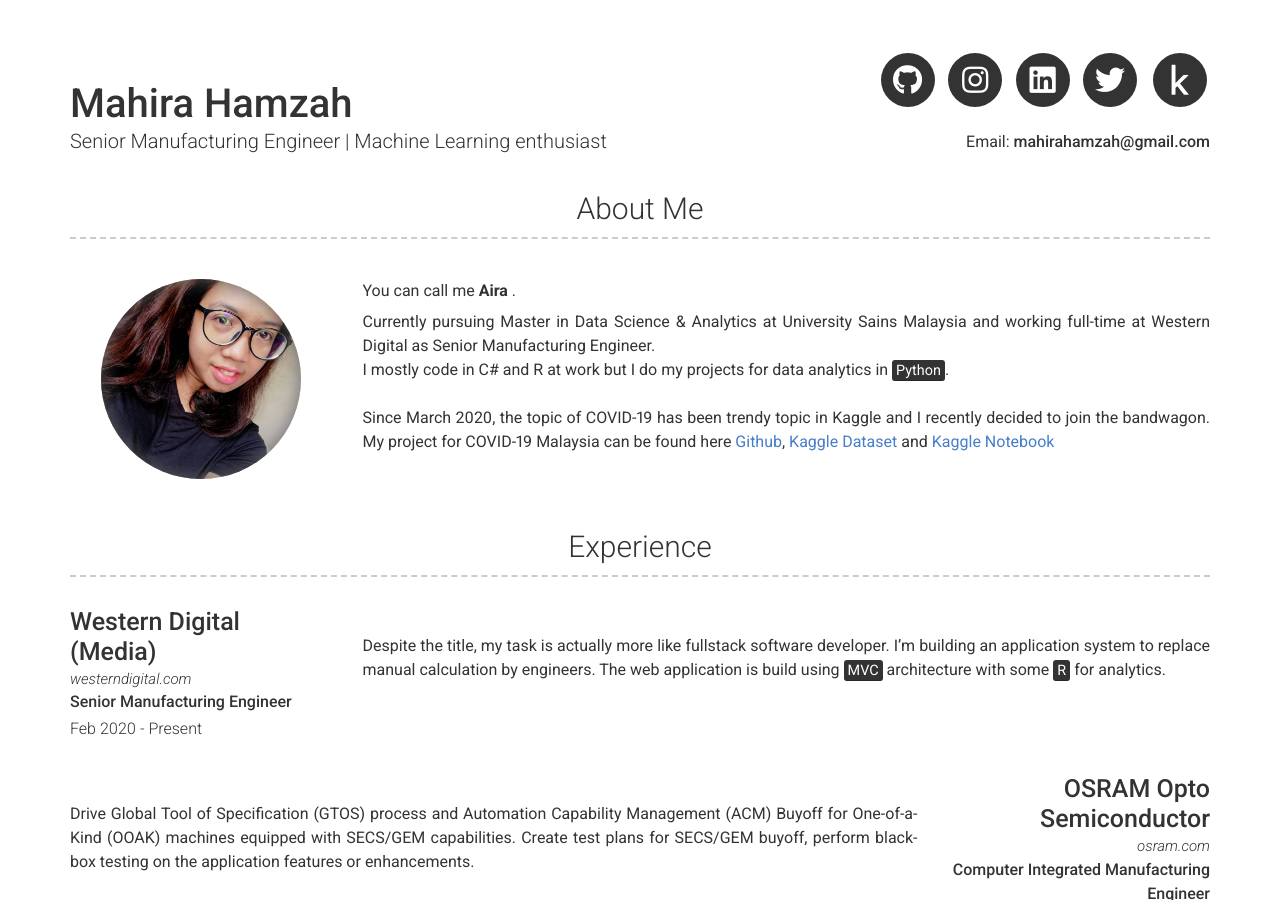
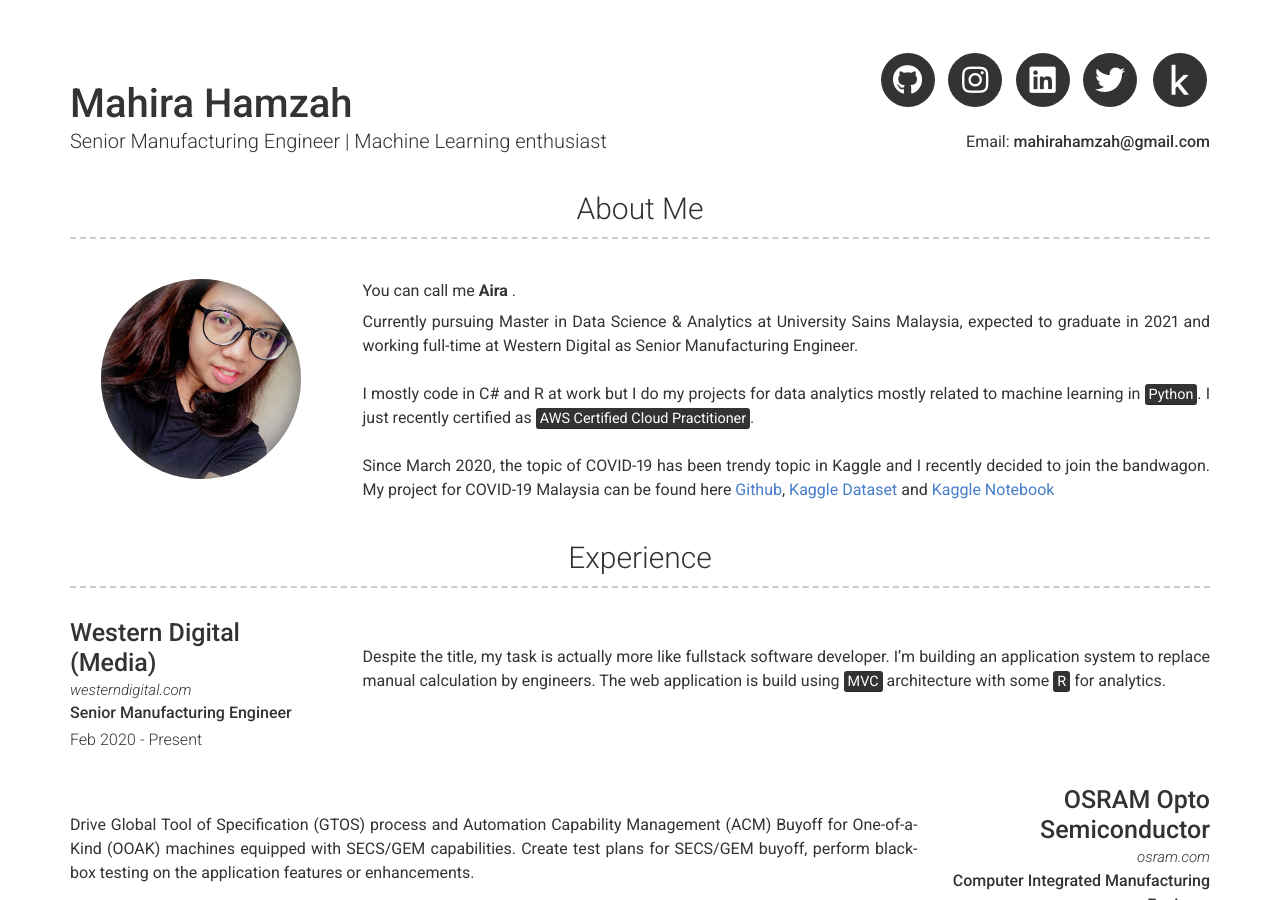
Before and after one commit to mahirahamzah/Resume, a Jekyll site: the page built from index.md, in a window 1280 px wide and 900 px high. Built offline with Jekyll 4.4.1, drawn with Linux system fonts in a browser that asks for light colours; nearby versions of some CDN libraries.

Commit message:
Update _config.yml

```diff
--- a/_config.yml
+++ b/_config.yml
@@ -47,9 +47,10 @@ about_profile_image: "images/profile.jpg"
 about_content: | # this will include new lines to allow paragraphs
     You can call me  <b> Aira</b> .
 
-    Currently pursuing Master in Data Science & Analytics at University Sains Malaysia and working full-time at Western Digital as Senior Manufacturing Engineer.
-    <br>
-    I mostly code in C# and R at work but I do my projects for data analytics in <mark>Python</mark>.<br><br> Since March 2020, the topic of COVID-19 has been trendy topic in Kaggle and I recently decided to join the bandwagon.
+    Currently pursuing Master in Data Science & Analytics at University Sains Malaysia, expected to graduate in 2021 and working full-time at Western Digital as Senior Manufacturing Engineer.
+    <br><br>
+    I mostly code in C# and R at work but I do my projects for data analytics mostly related to machine learning in <mark>Python</mark>. I just recently certified as <mark>AWS Certified Cloud Practitioner</mark>.
+    <br><br> Since March 2020, the topic of COVID-19 has been trendy topic in Kaggle and I recently decided to join the bandwagon.
     My project for COVID-19 Malaysia can be found here [Github](https://github.com/mahirahamzah/COVID19_malaysia){:target="_blank"}, [Kaggle Dataset](https://www.kaggle.com/mahirahmzh/covid19-malaysia-by-region){:target="_blank"} and [Kaggle Notebook](https://www.kaggle.com/mahirahmzh/covid-19-malaysia-confirmed-case-eda){:target="_blank"}
 
 
```
